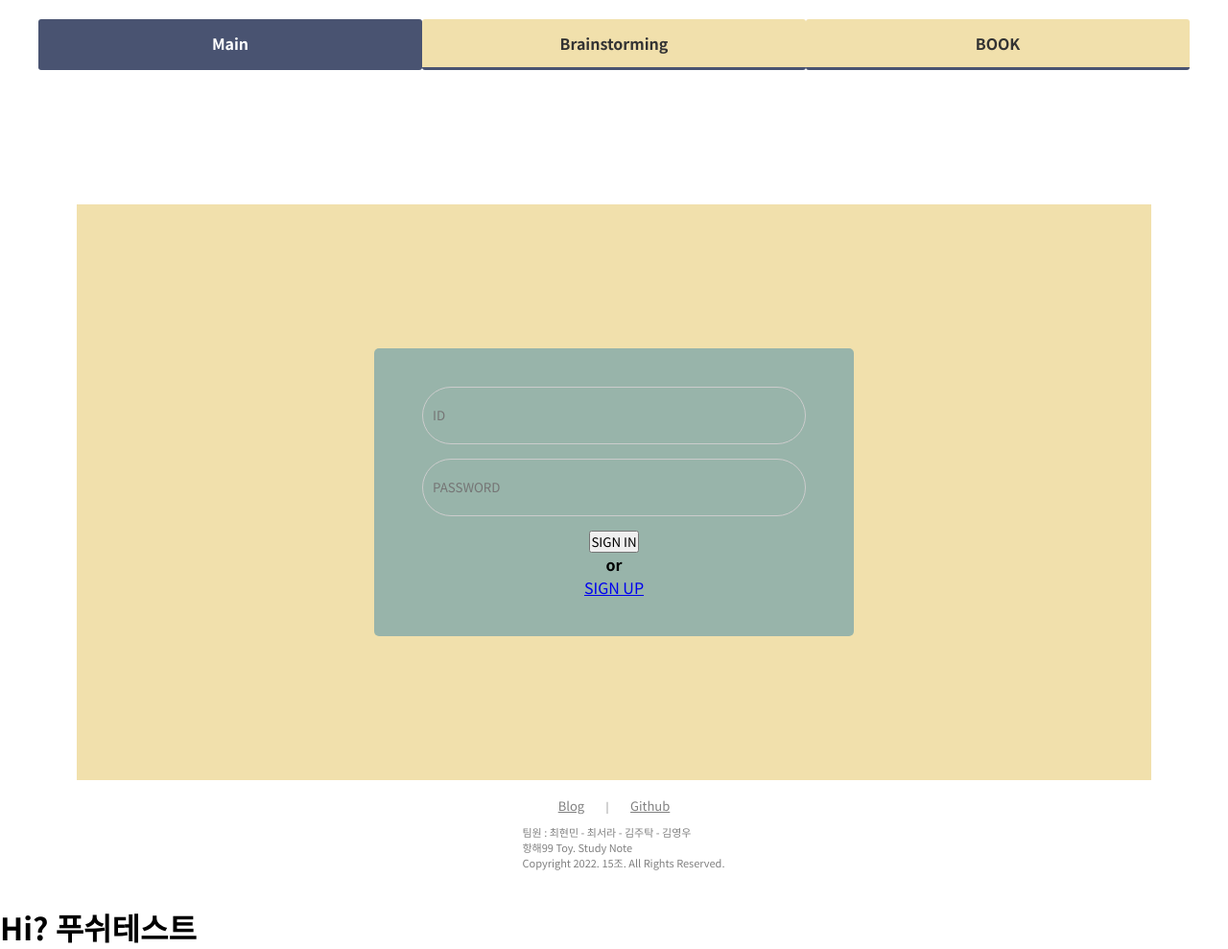
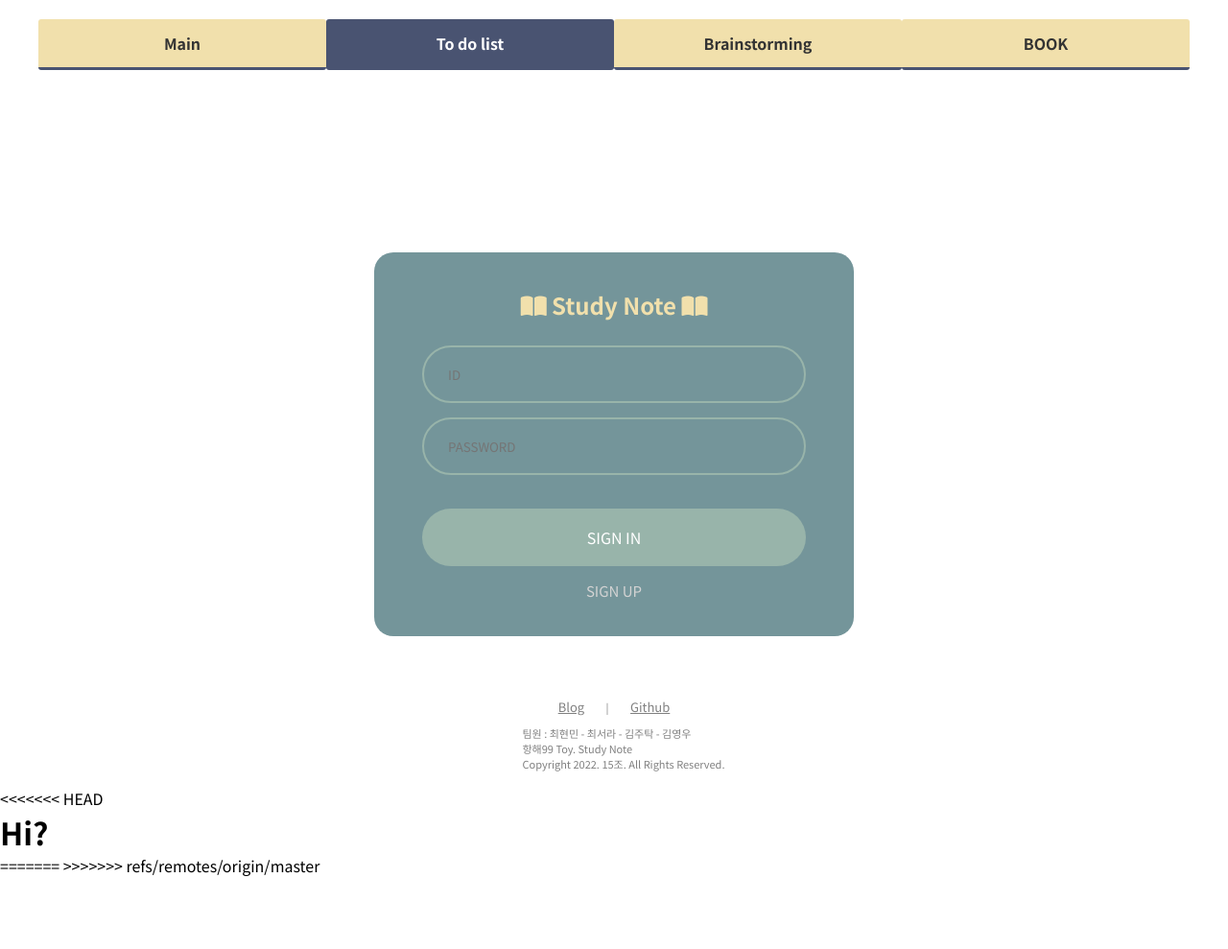
Before and after one commit to Seol827/StudyNote, a Flask app: page / in a window 1280 px wide. Shown: the whole page at 96% size. After the commit the page ends 913 px from the top, so only its background shows below. Run offline with Flask 2, Linux system fonts and the light colour scheme; some libraries are stand-ins or nearby versions.

Commit message:
feat: to-do list 연결 추가

```diff
--- a/main.py
+++ b/main.py
@@ -5,6 +5,7 @@ app.secret_key = 'seora'
 import config
 
 from pymongo import MongoClient
+
 client = MongoClient(config.Mongo_key)
 db = client.dbsparta
 
@@ -13,16 +14,74 @@ db = client.dbsparta
 def home():
     return render_template('index.html')
 
+@app.route('/todo/home')
+def todo_home():
+    return render_template('todolist.html')
 
-@app.route("/dbtest", methods=["GET"])
-def homework_get():
-    dblist = list(db.bucket.find({},{'_id':False}))
-    print(dblist);
-    return jsonify({'fans':dblist})
+@app.route('/loginresult', methods=["POST"])
+def login_result():
+    id_receive = request.form['userid']
+    password_receive = request.form['psw']
+
+    check_user_id = db.user.find_one({'ID': id_receive})
+
+    if check_user_id is None:
+        flash('회원 정보를 확인해 주세요.')
+        return redirect('/')
+    else:
+        if check_user_id.get("password") == password_receive:
+            user_name = check_user_id.get("name")
+            session['userid'] = user_name
+            return redirect("/")
+        else:
+            flash('회원 정보를 확인해 주세요.')
+            return redirect("/")
+
+
+@app.route('/logout')
+def logout():
+    session.pop('userid', None)
+    return redirect('/')
+
+
+@app.route("/signup")
+def signup_form():
+    return render_template('signup.html')
+
+
+@app.route("/signupresult", methods=["POST"])
+def signup_result():
+    id_receive = request.form['userid']
+    password_receive = request.form['psw']
+    irum_receive = request.form['irum']
+
+    doc = {
+        'ID': id_receive,
+        'password': password_receive,
+        'name': irum_receive
+    }
+
+    db.user.insert_one(doc)
+    return redirect("/")
+
+
+@app.route("/idcheck", methods=["POST"])
+def id_check():
+    id_receive = request.form['ID']
+
+    check_user_id = db.user.find_one({'ID': id_receive})
+
+    if check_user_id is not None:
+        if check_user_id['ID']:
+            return 'fail'
+            print('fail');
+    return 'success'
+
+### to do list ###
 
 @app.route("/todo", methods=["POST"])
 def todo_post():
-    all_todos = list(db.todo.find({}, {'_id': False}))
+    all_todos = list(db.todos.find({}, {'_id': False}))
     count = len(all_todos) + 1
     todo_receive = request.form['todo_give']
 
@@ -32,21 +91,21 @@ def todo_post():
         'done' : 0
     }
 
-    db.todo.insert_one(doc)
+    db.todos.insert_one(doc)
     return jsonify({'msg': '저장완료!'})
-
 
 @app.route("/todo/done", methods=["POST"])
 def todo_done():
 
     num_receive = request.form['num_give']
-    db.todo.update_one({'num' : int(num_receive)},{'$set' : {'done': 1} })
+    db.todos.update_one({'num' : int(num_receive)},{'$set' : {'done': 1} })
     return jsonify({'msg': '완료!'})
 
 
 @app.route("/todo", methods=["GET"])
 def todo_get():
-    todo_list = list(db.todo.find({}, {'_id': False}))
+    id = list(db.user.find({}, {'_id': False, 'password': False, 'name': False}))
+    todo_list = list(db.todos.find({}, {'_id': False}))
 
     return jsonify({'todos': todo_list})
 
@@ -54,8 +113,15 @@ def todo_get():
 def todo_delete():
 
     num_receive = request.form['num_give']
-    db.todo.delete_one({'num': int(num_receive)})
+    db.todos.delete_one({'num': int(num_receive)})
 
     return jsonify({'msg':'삭제완료'})
+
+# @app.route("/todo/id", methods=["GET"])
+# def todo_id():
+#     id = list(db.user.find({}, {'_id': False, 'password': False, 'name' : False}))
+#
+#     return jsonify({'id': id})
+
 if __name__ == '__main__':
     app.run('0.0.0.0', port=8000, debug=True)
--- a/static/index.css
+++ b/static/index.css
@@ -55,7 +55,7 @@ footer p span {
 
 /* 탭 스타일 */
 .tab_item {
-    width: calc(100% / 3);
+    width: calc(100% / 4);
     height: 50px;
     border-bottom: 3px solid #495371;
     border-radius: 3px;
@@ -82,18 +82,13 @@ input[name="tab_item"] {
 
 /* 탭 컨텐츠 스타일 */
 .tab_content {
-    display: none;
+    display: flex;
+    justify-content: center;
+    align-items: center;
     padding: 40px 40px 0;
     clear: both;
-    overflow: hidden;
 }
 
-/* 선택 된 탭 콘텐츠를 표시 */
-#all:checked ~ #main_content,
-#brainstorming:checked ~ #brainstorming_content,
-#book:checked ~ #book_content {
-  display: block;
-}
 
 /* 선택된 탭 스타일 */
 .tabs input:checked + .tab_item {
@@ -108,21 +103,20 @@ input[name="tab_item"] {
     display: flex;
     justify-content: center;
     align-items: center;
-    height: 600px;
-    background-color: #F1E0AC;
-    margin-top: 100px;
+    height: 400px;
+    margin-top: 150px;
 }
 
 .main_page {
-    background-color: #98B4AA;
+    background-color: #74959A;
     display: flex;
     flex-direction: column;
     align-items: center;
     justify-content: center;
 
     width: 500px;
-    height: 300px;
-    border-radius: 5px;
+    height: 400px;
+    border-radius: 20px;
 
 }
 
@@ -131,9 +125,84 @@ input[name="tab_item"] {
     width: 400px;
     height: 60px;
     border-radius: 74px;
-    border: 1px solid #ccc;
+    border: 2px solid #98B4AA;
     box-sizing: border-box;
-    padding: 0 10px;
+    padding: 0 25px;
     margin-bottom: 15px;
+    color: white;
+}
 
+input:focus {
+    outline: none;
 }
+
+.signin {
+    all: unset;
+        background-color: #98B4AA;
+        width: 400px;
+        height: 60px;
+        border-radius: 74px;
+        box-sizing: border-box;
+        padding: 0 25px;
+        margin: 20px auto 15px auto;
+        text-align: center;
+        color: white;
+}
+
+.main_page button:hover {
+    cursor: pointer;
+}
+
+.main_page a {
+    color: lightgray;
+    text-decoration: none;
+    outline: none;
+    font-size: 15px;
+}
+
+.main_page a:hover, .main_page a:active {
+    text-decoration: none;
+    color:#fff;
+}
+
+.main_page h2{
+    margin-bottom: 25px;
+    color: #F1E0AC;
+}
+
+/*login*/
+.flash {
+    color : red;
+}
+
+/*loginresult*/
+.tab_content_loginresult{
+    display: flex;
+    flex-direction: column;
+    justify-content: center;
+    align-items: center;
+    /*padding: 40px 40px 0;*/
+    clear: both;
+}
+
+.tab_logout {
+    padding-top: 10px;
+    width: 100%;
+    display: flex;
+    justify-content: flex-end;
+    align-items: flex-end;
+}
+
+.tab_logout button,  .tab_logout button:hover{
+    all:unset;
+        font-size: 14px;
+        color: #74959A;
+        font-weight: bolder;
+        cursor: pointer;
+        padding-right: 5px;
+}
+
+.welcome{
+    margin-top: 20px;
+    color: #495371;
+}
--- a/templates/index.html
+++ b/templates/index.html
@@ -2,49 +2,73 @@
 <html lang="en">
 <head>
     <meta charset="UTF-8">
-    <title>STUDY NOTE</title>
-    <link rel="stylesheet" href="static/index.css";>
+    <title>Study Note</title>
+    <link rel="stylesheet" href="static/index.css">
+    <link rel="stylesheet" href="static/todo.css">
+    <script src="//code.jquery.com/jquery-1.11.0.min.js"></script>
+    <script src="https://kit.fontawesome.com/2adf3c10c8.js" crossorigin="anonymous"></script>
+
 </head>
-<body>
+<body oncontextmenu="return false" onselectstart="return false">
 <div id="wrap">
     <div class="tabs">
         <input id="all" type="radio" name="tab_item" checked>
-            <label class="tab_item" for="all">Main</label>
+            <label class="tab_item" for="all" onclick="location.href='/'">Main</label>
+
+        <input id="todo" type="radio" name="tab_item" checked>
+            <label class="tab_item" for="todo" onclick="location.href='/todo/home'">To do list</label>
 
         <input id="brainstorming" type="radio" name="tab_item">
-            <label class="tab_item" for="brainstorming">Brainstorming</label>
+            <label class="tab_item" for="brainstorming" onclick="location.href='/'">Brainstorming</label>
 
         <input id="book" type="radio" name="tab_item">
-            <label class="tab_item" for="book">BOOK</label>
+            <label class="tab_item" for="book" onclick="location.href='/'">BOOK</label>
 
-        <form class="tab_content" id="main_content" action="/">  <!----method="post"---->
+
+        {%if session['userid']%}
+        <div class="tab_content_loginresult">
+            <div class="tab_logout">
+                <button onclick="location.href='/logout'">logout</button>
+            </div>
+            <h2 class="welcome">안녕하세요, {{session['userid']}}님!</h2>
+        </div>
+        {%else%}
+        <form class="tab_content" id="main_content" action="/loginresult" method="post">
             <div class="loginform_back">
                 <div class="main_page">
-                    <input type="text" placeholder="ID" required>
-                    <input type="password" placeholder="PASSWORD" required>
-                    <button type="submit">SIGN IN</button>
-                    <div class="seperator"><b>or</b></div>
-                    <a class="reset-psw" href="signup">SIGN UP</a>
+                    <h2><i class="fa-solid fa-book-open"></i> Study Note <i class="fa-solid fa-book-open"></i></h2>
+                    <input type="text" name="userid" placeholder="ID" spellcheck="false" required>
+                    <input type="password" name="psw" placeholder="PASSWORD" spellcheck="false" required>
+
+                    {% with messages = get_flashed_messages() %}
+                    {% if messages %}
+                    {% for mes in messages %}
+                    <span class="flash">{{ mes }}</span>
+                    {% endfor %}
+                    {% endif %}
+                    {% endwith %}
+
+                    <button type="submit" class="signin">SIGN IN</button>
+                    <a class="signup" href="/signup">SIGN UP</a>
                 </div>
-
-
             </div>
         </form>
+        {%endif%}
+   </div>
+<!--        <div class="tab_content" id="brainstorming_content">-->
+<!--            익명 방명록-->
+<!--        </div>-->
 
-        <div class="tab_content" id="brainstorming_content">
-            익명 방명록
-        </div>
+<!--        <div class="tab_content" id="book_content">-->
+<!--            도서 검색 API-->
+<!--        </div>-->
 
-        <div class="tab_content" id="book_content">
-            도서 검색 API
-        </div>
-    </div>
 
 
     <footer>
         <nav>
             <a href='#' target='_blank'>Blog</a> |
-            <a href='https://github.com/Seol827/StudyNote' target='_blank'>Github</a>
+            <a href='https://github.com/CCKK15/StudyNote' target='_blank'>Github</a>
         </nav>
         <p>
             <span>팀원 : 최현민 - 최서라 - 김주탁 - 김영우</span><br/>
@@ -53,6 +77,12 @@
         </p>
     </footer>
 </div>
-    <h1>Hi? 푸쉬테스트</h1>
+<<<<<<< HEAD
+    <h1>Hi?</h1>
+=======
+
+
+
+>>>>>>> refs/remotes/origin/master
 </body>
 </html>
```
Also changed, not shown: static/signup.css (added, +72 -0 lines), static/todo.css (added, +40 -0 lines), templates/signup.html (added, +107 -0 lines), templates/todolist.html (+7 -32 lines), todo.py (deleted, +0 -53 lines).
